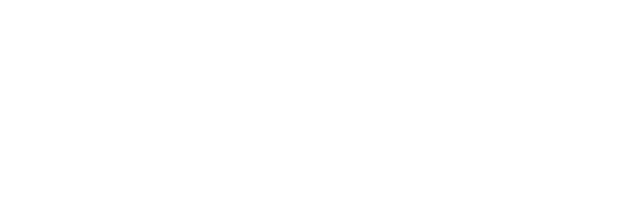
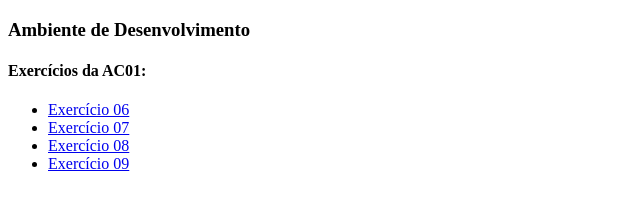
Before and after one commit to RoJac88/Atividade-Desenvolvimento, a plain HTML site: page index.html in a window 1280 px wide. Shown: the whole page, without its empty margins (0-640 px from the left). Drawn offline with Linux system fonts and the light colour scheme.

Commit message:
Links para os exercícios

```diff
--- a/index.html
+++ b/index.html
@@ -10,5 +10,13 @@
 </head>
 
 <body>
+  <h3>Ambiente de Desenvolvimento</h3>
+  <h4>Exercícios da AC01: </h4>
+  <ul>
+    <li><a href="ex06.html">Exercício 06</a></li>
+    <li><a href="ex07.html">Exercício 07</a></li>
+    <li><a href="ex08.html">Exercício 08</a></li>
+    <li><a href="ex09.html">Exercício 09</a></li>
+  </ul>
 </body>
 </html>
```
